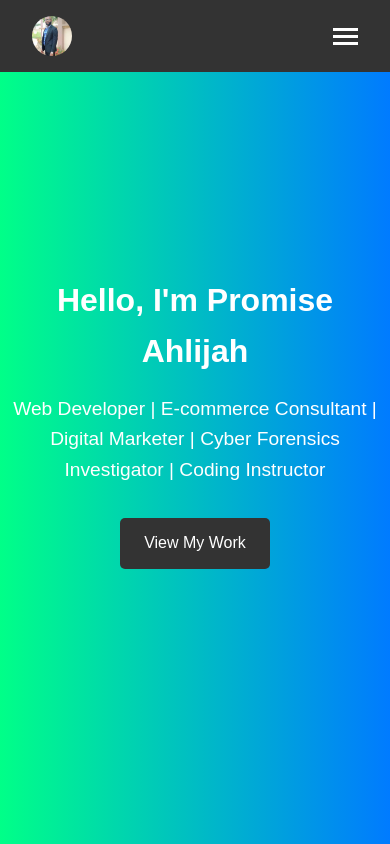
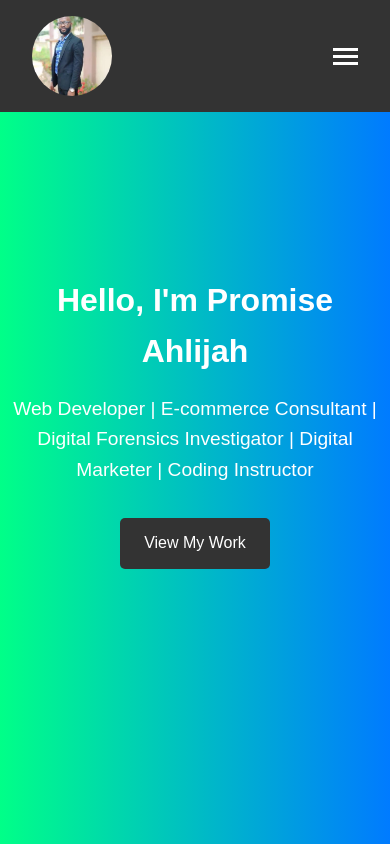
Before and after one commit to Promiseapp-byte/portfolio, a plain HTML site: page index.html in a window 390 px wide. Shown: the top 844 px of the page. Drawn offline with Linux system fonts and the light colour scheme.

Commit message:
Add files via upload

```diff
--- a/index.html
+++ b/index.html
@@ -212,8 +212,8 @@
                 }
 
                 .logo img {
-                    width: 40px;
-                    height: 40px;
+                    width: 80px;
+                    height: 80px;
                 }
             }
         </style>
@@ -241,7 +241,7 @@
         <section id="home" class="hero">
             <div class="hero-content">
                 <h1>Hello, I'm Promise Ahlijah</h1>
-                <p>Web Developer | E-commerce Consultant | Digital Marketer | Cyber Forensics Investigator | Coding Instructor</p>
+                <p>Web Developer | E-commerce Consultant | Digital Forensics Investigator | Digital Marketer | Coding Instructor</p>
                 <a href="#projects" class="btn">View My Work</a>
             </div>
         </section>
@@ -293,7 +293,7 @@
         <section id="contact" class="contact">
             <h2>Contact Me</h2>
             <form action="https://formsubmit.co/8d04cbe2af661f0e881a8e06f9c0aa09" method="POST">
-                <input type="text" name="name"id="name" placeholder="Your Name" required>
+                <input type="text" name="name" id="name" placeholder="Your Name" required>
                 <input type="email" name="email" id="email" placeholder="Your Email" required>
                 <textarea name="message" id="message" placeholder="Your Message" required></textarea>
                 <button type="submit" class="btn">Send Message</button>
```
